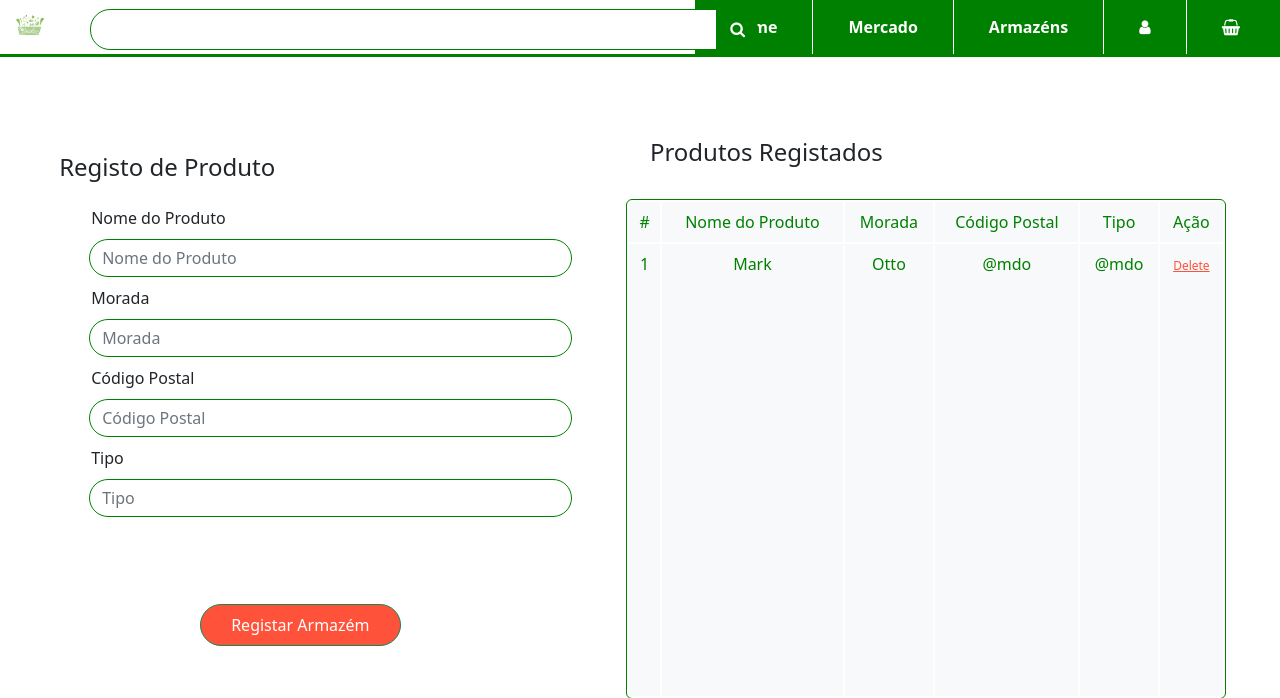
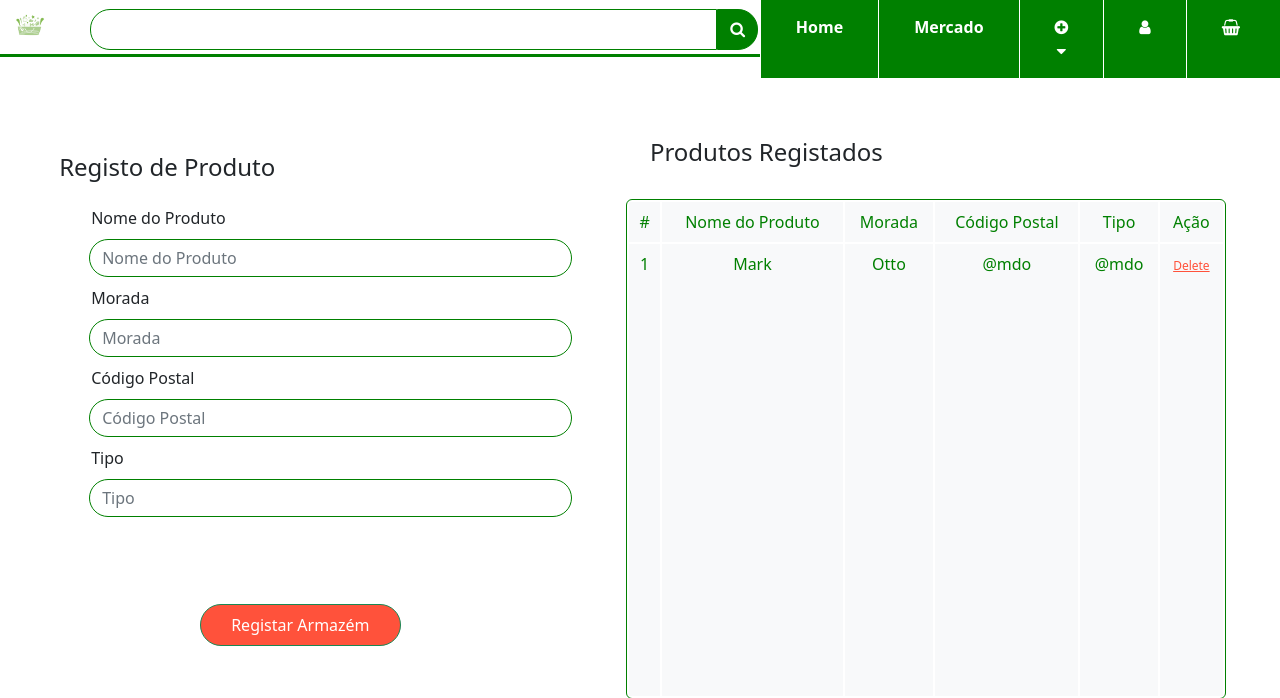
Before and after one commit to LuisFMTome/PTI_PTR, a PHP site: page /registoProduto.html in a window 1280 px wide. Shown: the top 698 px of the page. Run offline with PHP 8.4, Linux system fonts and the light colour scheme.

Commit message:
update das páginas

```diff
--- a/front-end/carinho.html
+++ b/front-end/carinho.html
@@ -26,7 +26,7 @@
                 <ul>
                     <li><a href="index.html">Home</a></li>
                     <li><a href="produtos.html">Mercado</a></li>
-                    <li><a href="conta.html">Conta</a></li>
+                    <li><a href="conta.html"><i class="fa fa-user"></i></a></li>
                     <li><a href="carinho.html"><i class="fa fa-shopping-basket"></i></a></li>
                 </ul>
             </div>
--- a/front-end/conta.html
+++ b/front-end/conta.html
@@ -28,7 +28,7 @@
                 <ul>
                     <li><a href="index.html">Home</a></li>
                     <li><a href="produtos.html">Mercado</a></li>
-                    <li><a href="conta.html">Conta</a></li>
+                    <li><a href="conta.html"><i class="fa fa-user"></i></a></li>
                     <li><a href="carinho.html"><i class="fa fa-shopping-basket"></i></a></li>
                 </ul>
             </div>
--- a/front-end/produtos.html
+++ b/front-end/produtos.html
@@ -26,7 +26,7 @@
                 <ul>
                     <li><a href="index.html">Home</a></li>
                     <li><a href="produtos.html">Mercado</a></li>
-                    <li><a href="conta.html">Conta</a></li>
+                    <li><a href="conta.html"><i class="fa fa-user"></i></a></li>
                     <li><a href="carinho.html"><i class="fa fa-shopping-basket"></i></a></li>
                 </ul>
             </div>
--- a/front-end/registoProduto.html
+++ b/front-end/registoProduto.html
@@ -11,6 +11,7 @@
     <link rel="icon" type="image/x-icon" href="assets/favicon.ico"/>
     <link href="https://cdn.jsdelivr.net/npm/bootstrap-icons@1.5.0/font/bootstrap-icons.css" rel="stylesheet"/>
     <link href="registoArmazem.css" rel="stylesheet"/>
+    <link href="style.css" rel="stylesheet"/>
 </head>
 <body>
     <nav>
@@ -26,7 +27,16 @@
                 <ul>
                     <li><a href="index.html">Home</a></li>
                     <li><a href="produtos.html">Mercado</a></li>
-                    <li><a href="registoArmazem.html">Armazéns</a></li>
+                    <li class="dropdown">
+                        <button class="dropbtn"><i class="fa fa-plus-circle"></i>
+                          <i class="fa fa-caret-down"></i>
+                        </button>
+                        <div class="dropdown-content">
+                          <a href="registoProduto.html">Registar Produtos</a>
+                          <a href="registoArmazem.html">Registar Armazém</a>
+                          <a href="registoTranportes.html">Registar Transporte</a>
+                        </div>
+                    </li>
                     <li><a href="conta.html"><i class="fa fa-user"></i></a></li>
                     <li><a href="carinho.html"><i class="fa fa-shopping-basket"></i></a></li>
                 </ul>
--- a/front-end/style.css
+++ b/front-end/style.css
@@ -82,6 +82,42 @@
 
 .fa-shopping-basket{
   margin-right: 5px;
+}
+
+.dropdown .dropbtn {
+  font-size: 16px;
+  border: none;
+  outline: none;
+  color: white;
+  background-color: inherit;
+  font-family: inherit; /* Important for vertical align on mobile phones */
+  margin: 0; /* Important for vertical align on mobile phones */
+}
+
+.dropdown-content {
+  display: none;
+  position: absolute;
+  background-color: green;
+  min-width: 160px;
+  box-shadow: 0px 8px 16px 0px rgba(0,0,0,0.2);
+  z-index: 1;
+}
+
+.dropdown-content a {
+  float: none;
+  color: black;
+  padding: 12px 16px;
+  text-decoration: none;
+  display: block;
+  text-align: left;
+}
+
+.dropdown-content a:hover {
+  background-color: #ff523b;
+}
+
+.dropdown:hover .dropdown-content {
+  display: block;
 }
 
 @media only screen and (max-width: 980px) {
```
Also changed, not shown: front-end/perfilFornecedor.html (+10 -1 lines), front-end/perfilTransportadora.html (+10 -0 lines), front-end/perfilUtilizador.html (+2 -8 lines), front-end/registoArmazem.html (+11 -1 lines), front-end/registoTranportes.html (+11 -0 lines).
